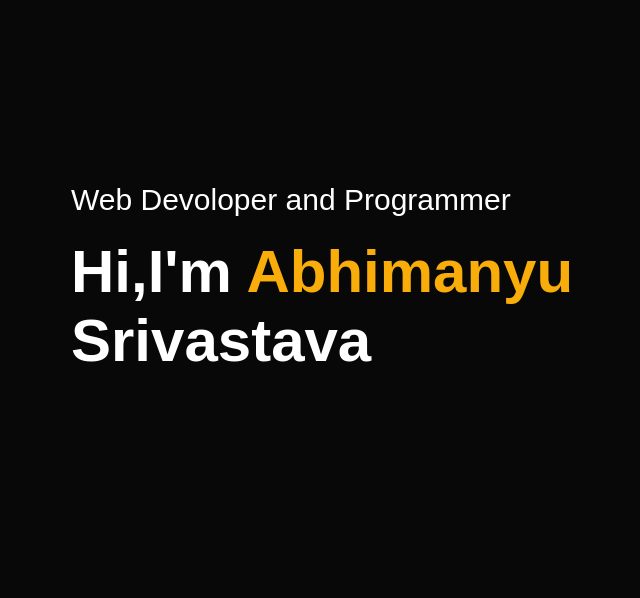
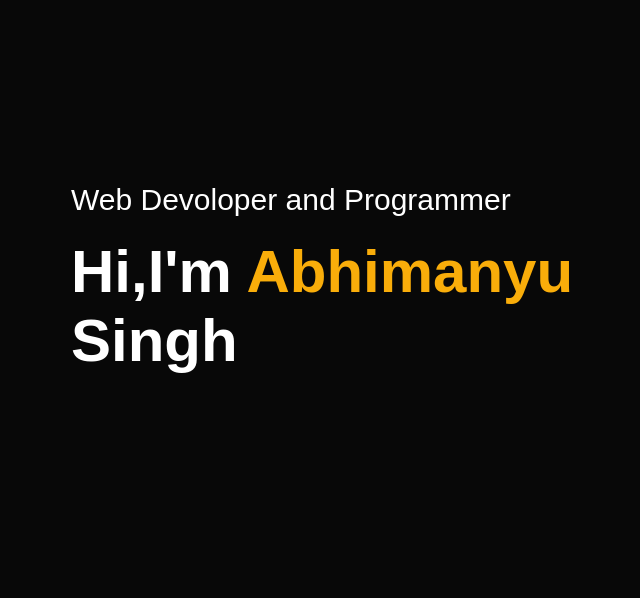
Before and after one commit to abhimanyuxingh/portfolio_dsa, a plain HTML site: page index.html in a window 1280 px wide. Shown: the part 202-800 px from the top of the page, without its empty margins (57-697 px from the left). Drawn offline with Linux system fonts and the light colour scheme.

Commit message:
Update index.html

```diff
--- a/index.html
+++ b/index.html
@@ -23,7 +23,7 @@
         </nav>
         <div class="header-text">
             <p>Web Devoloper and Programmer</p>
-            <h2>Hi,I'm <span>Abhimanyu</span><br>Srivastava</h2>
+            <h2>Hi,I'm <span>Abhimanyu</span><br>Singh</h2>
         </div>
     </div>
      </div>
```
